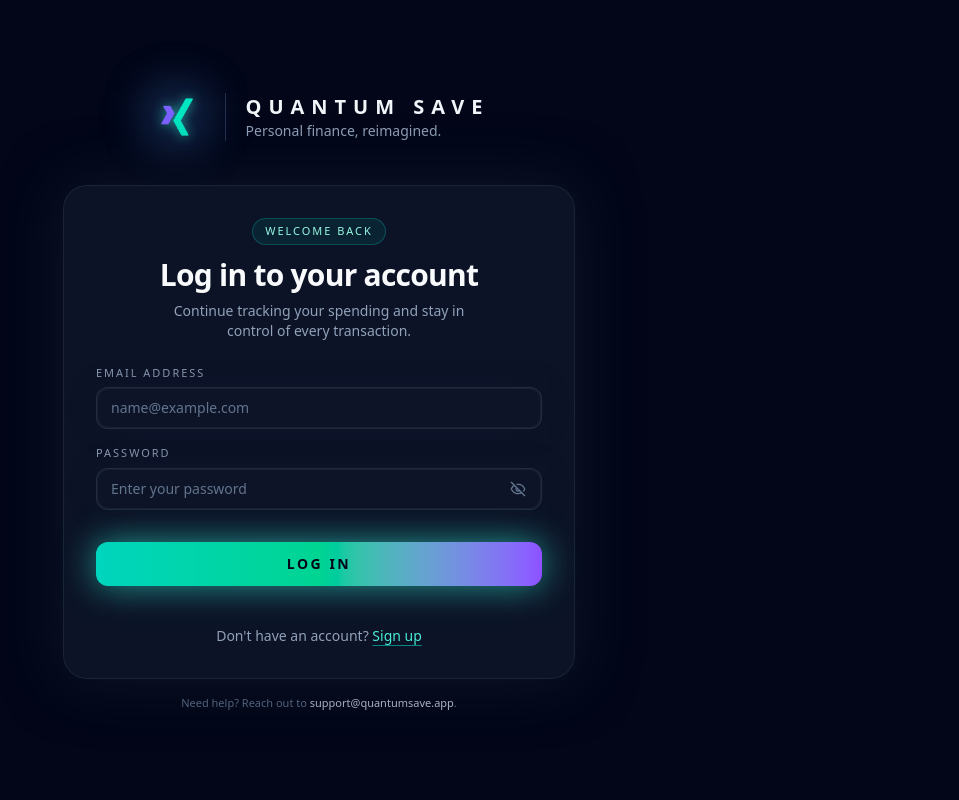
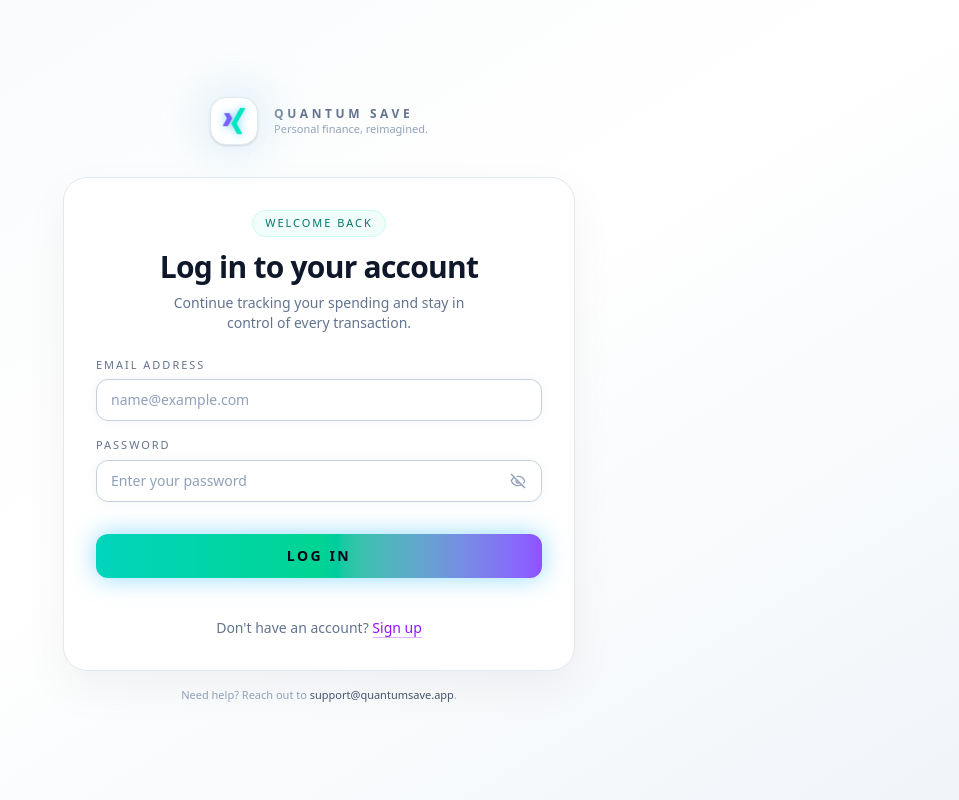
Before and after one commit to azedta/quantum-save-webapp, a React (Vite) app: page /login in a window 1280 px wide. Shown: the whole page, without its empty margins (321-1280 px from the left). Built offline with nearby package versions, Linux system fonts and the light colour scheme.

Commit message:
[UI] Migrate UI to light mode

```diff
--- a/src/components/Input.jsx
+++ b/src/components/Input.jsx
@@ -10,14 +10,14 @@ const Input = ({ label, value, onChange, placeholder, type = 'text' }) => {
   return (
     <div className="flex flex-col gap-1.5">
       {label && (
-        <label className="text-[11px] font-medium uppercase tracking-[0.18em] text-slate-400">
+        <label className="text-[11px] font-medium uppercase tracking-[0.18em] text-slate-500">
           {label}
         </label>
       )}
       <div className="relative">
         <input
-          className="w-full rounded-xl border border-slate-700/80 bg-slate-900/60 px-3.5 py-2.5 pr-10 text-sm text-slate-100 placeholder:text-slate-500 outline-none transition
-                     focus:border-teal-400 focus:ring-2 focus:ring-teal-500/40 focus:ring-offset-0"
+          className="w-full rounded-xl border border-slate-300 bg-white px-3.5 py-2.5 pr-10 text-sm text-slate-900 placeholder:text-slate-400 outline-none transition
+                     focus:border-teal-500 focus:ring-2 focus:ring-teal-500/30 focus:ring-offset-0"
           type={inputType}
           placeholder={placeholder}
           value={value}
@@ -28,18 +28,18 @@ const Input = ({ label, value, onChange, placeholder, type = 'text' }) => {
           <button
             type="button"
             onClick={() => setShowPassword((prev) => !prev)}
-            className="absolute right-3 top-1/2 -translate-y-1/2 inline-flex items-center justify-center rounded-full p-1 hover:bg-slate-800/80 transition"
+            className="absolute right-3 top-1/2 -translate-y-1/2 inline-flex items-center justify-center rounded-full p-1 hover:bg-slate-100 transition"
           >
             {showPassword ? (
-              <Eye className="h-4 w-4 text-teal-300" />
+              <Eye className="h-4 w-4 text-teal-500" />
             ) : (
-              <EyeOff className="h-4 w-4 text-slate-500" />
+              <EyeOff className="h-4 w-4 text-slate-400" />
             )}
           </button>
         )}
 
-        {/* subtle inner glow */}
-        <div className="pointer-events-none absolute inset-px rounded-xl border border-white/5 shadow-[0_0_25px_rgba(15,23,42,0.8)]" />
+        {/* subtle inner outline for a soft, premium feel */}
+        <div className="pointer-events-none absolute inset-px rounded-xl border border-white shadow-[0_0_10px_rgba(148,163,184,0.15)]" />
       </div>
     </div>
   );
--- a/src/pages/Login.jsx
+++ b/src/pages/Login.jsx
@@ -11,10 +11,11 @@ import { LoaderCircle } from 'lucide-react';
 const Login = () => {
   const [email, setEmail] = useState('');
   const [password, setPassword] = useState('');
+
   const [error, setError] = useState(null);
   const [isLoading, setIsLoading] = useState(false);
+
   const { setUser } = useContext(AppContext);
-
   const navigate = useNavigate();
 
   const handleSubmit = async (e) => {
@@ -23,7 +24,6 @@ const Login = () => {
     setError(null);
 
     // BASIC Validation
-
     if (!email.trim()) {
       setError('Please enter your email');
       setIsLoading(false);
@@ -42,14 +42,12 @@ const Login = () => {
       return;
     }
 
-    setError('');
-
-    // LOGIN API CALL
     try {
       const response = await axiosConfig.post(API_ENDPOINTS.LOGIN, {
         email,
         password,
       });
+
       const { token, user } = response.data;
       if (token) {
         localStorage.setItem('token', token);
@@ -69,56 +67,46 @@ const Login = () => {
   };
 
   return (
-    <div className="min-h-screen w-full relative flex items-center justify-center overflow-hidden bg-slate-950">
-      {/* Glowing background orbs */}
-      <div className="pointer-events-none absolute inset-0 -z-10">
-        <div className="absolute -top-40 -left-32 h-80 w-80 rounded-full bg-teal-500/20 blur-3xl" />
-        <div className="absolute -bottom-32 -right-24 h-96 w-96 rounded-full bg-violet-500/25 blur-3xl" />
-        <div className="absolute top-1/2 left-1/2 h-72 w-72 -translate-x-1/2 -translate-y-1/2 rounded-full bg-emerald-500/10 blur-3xl" />
-      </div>
-
-      <div className="relative z-10 w-full max-w-md sm:max-w-lg px-4 sm:px-0">
+    <div className="min-h-screen w-full bg-gradient-to-br from-slate-50 via-white to-slate-100 flex items-center justify-center px-4">
+      <div className="w-full max-w-md sm:max-w-lg">
         {/* Brand header */}
-        <div className="mb-10 flex items-center justify-center">
-          <div className="flex items-center gap-5">
-            {/* Glowy Icon */}
-            <div className="relative h-14 w-14 flex items-center justify-center">
-              <div className="absolute inset-0 rounded-2xl bg-teal-500/20 blur-xl" />
-              <div className="absolute inset-0 rounded-2xl bg-violet-500/20 blur-xl" />
-
-              <img
-                src={quantum_save_icon}
-                alt="Quantum Save Logo"
-                className="relative h-10 w-10 object-contain drop-shadow-[0_0_6px_rgba(45,212,191,0.7)]"
-              />
+        <div className="mb-8 flex items-center justify-center">
+          <div className="flex items-center gap-4">
+            {/* Icon with soft glow */}
+            <div className="relative h-12 w-12 flex items-center justify-center">
+              <div className="absolute inset-0 rounded-2xl bg-teal-100 blur-xl" />
+              <div className="absolute inset-0 rounded-2xl bg-violet-100 blur-xl" />
+              <div className="relative h-full w-full rounded-2xl bg-white border border-slate-200 flex items-center justify-center shadow-sm">
+                <img
+                  src={quantum_save_icon}
+                  alt="Quantum Save Logo"
+                  className="h-7 w-7 object-contain drop-shadow-[0_0_4px_rgba(56,189,248,0.7)]"
+                />
+              </div>
             </div>
 
-            {/* Divider */}
-            <div className="h-12 w-px bg-slate-700/70" />
-
-            {/* Brand text */}
             <div className="flex flex-col leading-tight">
-              <span className="text-xl font-semibold tracking-[0.35em] text-slate-100 uppercase">
-                QUANTUM SAVE
+              <span className="text-xs font-semibold tracking-[0.3em] text-slate-500 uppercase">
+                Quantum Save
               </span>
-              <span className="text-sm text-slate-400">Personal finance, reimagined.</span>
+              <span className="text-[11px] text-slate-400">Personal finance, reimagined.</span>
             </div>
           </div>
         </div>
 
         {/* Card */}
-        <div className="rounded-3xl border border-slate-800/80 bg-slate-900/80 px-6 py-7 sm:px-8 sm:py-8 shadow-[0_0_60px_rgba(15,23,42,0.9)] backdrop-blur-2xl">
+        <div className="rounded-3xl border border-slate-200 bg-white px-6 py-7 sm:px-8 sm:py-8 shadow-[0_18px_45px_rgba(15,23,42,0.05)]">
           <div className="mb-6 flex flex-col items-center text-center">
-            <div className="mb-3 inline-flex items-center gap-2 rounded-full border border-teal-500/30 bg-teal-500/10 px-3 py-1">
-              <span className="text-[11px] font-medium uppercase tracking-[0.18em] text-teal-200">
+            <div className="mb-3 inline-flex items-center gap-2 rounded-full border border-teal-100 bg-teal-50 px-3 py-1">
+              <span className="text-[11px] font-medium uppercase tracking-[0.18em] text-teal-700">
                 Welcome back
               </span>
             </div>
 
-            <h3 className="text-2xl sm:text-3xl font-semibold text-slate-50 tracking-tight">
+            <h3 className="text-2xl sm:text-3xl font-semibold text-slate-900 tracking-tight">
               Log in to your account
             </h3>
-            <p className="mt-2 text-sm text-slate-400 max-w-xs">
+            <p className="mt-2 text-sm text-slate-500 max-w-xs">
               Continue tracking your spending and stay in control of every transaction.
             </p>
           </div>
@@ -142,7 +130,7 @@ const Login = () => {
             </div>
 
             {error && (
-              <p className="rounded-xl border border-red-500/30 bg-red-500/10 px-3 py-2 text-sm text-red-200 text-center">
+              <p className="rounded-xl border border-red-200 bg-red-50 px-3 py-2 text-sm text-red-700 text-center">
                 {error}
               </p>
             )}
@@ -151,8 +139,8 @@ const Login = () => {
               disabled={isLoading}
               className={
                 isLoading
-                  ? 'w-full mt-2 inline-flex items-center justify-center gap-2 rounded-xl bg-gradient-to-r from-teal-400 via-emerald-400 to-violet-500 px-4 py-3 text-sm font-semibold uppercase tracking-[0.18em] text-slate-950 shadow-[0_0_35px_rgba(45,212,191,0.7)] transition hover:scale-[1.01] hover:shadow-[0_0_45px_rgba(168,85,247,0.65)] active:scale-[0.99] opacity-60 cursor-not-allowed'
-                  : 'w-full mt-2 inline-flex items-center justify-center gap-2 rounded-xl bg-gradient-to-r from-teal-400 via-emerald-400 to-violet-500 px-4 py-3 text-sm font-semibold uppercase tracking-[0.18em] text-slate-950 shadow-[0_0_35px_rgba(45,212,191,0.7)] transition hover:scale-[1.01] hover:shadow-[0_0_45px_rgba(168,85,247,0.65)] active:scale-[0.99]'
+                  ? 'w-full mt-2 inline-flex items-center justify-center gap-2 rounded-xl bg-gradient-to-r from-teal-400 via-emerald-400 to-violet-500 px-4 py-3 text-sm font-semibold uppercase tracking-[0.18em] text-slate-950 shadow-[0_0_25px_rgba(56,189,248,0.55)] transition-transform transition-shadow hover:scale-[1.01] hover:shadow-[0_0_35px_rgba(168,85,247,0.45)] active:scale-[0.99] opacity-60 cursor-not-allowed'
+                  : 'w-full mt-2 inline-flex items-center justify-center gap-2 rounded-xl bg-gradient-to-r from-teal-400 via-emerald-400 to-violet-500 px-4 py-3 text-sm font-semibold uppercase tracking-[0.18em] text-slate-950 shadow-[0_0_25px_rgba(56,189,248,0.55)] transition-transform transition-shadow hover:scale-[1.01] hover:shadow-[0_0_35px_rgba(168,85,247,0.45)] active:scale-[0.99]'
               }
               type="submit"
             >
@@ -166,11 +154,11 @@ const Login = () => {
               )}
             </button>
 
-            <p className="text-xs sm:text-sm text-slate-400 text-center mt-4">
+            <p className="text-xs sm:text-sm text-slate-500 text-center mt-4">
               Don&apos;t have an account?{' '}
               <Link
                 to="/signup"
-                className="font-medium text-teal-300 hover:text-teal-200 underline underline-offset-4 decoration-teal-500/70"
+                className="font-medium text-purple-600 hover:text-purple-700 underline underline-offset-4 decoration-purple-300"
               >
                 Sign up
               </Link>
@@ -178,8 +166,8 @@ const Login = () => {
           </form>
         </div>
 
-        <p className="mt-4 text-[11px] text-center text-slate-500">
-          Need help? Reach out to <span className="text-slate-300">support@quantumsave.app</span>.
+        <p className="mt-4 text-[11px] text-center text-slate-400">
+          Need help? Reach out to <span className="text-slate-600">support@quantumsave.app</span>.
         </p>
       </div>
     </div>
--- a/src/pages/Signup.jsx
+++ b/src/pages/Signup.jsx
@@ -14,20 +14,28 @@ const Signup = () => {
   const [fullName, setFullName] = useState('');
   const [email, setEmail] = useState('');
   const [password, setPassword] = useState('');
+  const [profilePhoto, setProfilePhoto] = useState(null);
+
   const [error, setError] = useState(null);
   const [isLoading, setIsLoading] = useState(false);
-  const [profilePhoto, setProfilePhoto] = useState(null);
 
   const navigate = useNavigate();
 
   const handleSubmit = async (e) => {
     e.preventDefault();
+    setIsLoading(true);
+    setError(null);
     let profileImageUrl = '';
-    setIsLoading(true);
 
     // BASIC Validation
     if (!fullName.trim()) {
       setError('Please enter your full name');
+      setIsLoading(false);
+      return;
+    }
+
+    if (!email.trim()) {
+      setError('Please enter your email');
       setIsLoading(false);
       return;
     }
@@ -44,9 +52,6 @@ const Signup = () => {
       return;
     }
 
-    setError('');
-
-    // SIGN UP API CALL
     try {
       // Upload image if present
       if (profilePhoto) {
@@ -60,67 +65,60 @@ const Signup = () => {
         password,
         profileImageUrl,
       });
+
       if (response.status === 201) {
         toast.success('Profile created successfully.');
         navigate('/login');
       }
     } catch (err) {
       console.error('Something went wrong', err);
-      setError(err.message);
+      setError(err?.response?.data?.message || 'Something went wrong. Please try again.');
     } finally {
       setIsLoading(false);
     }
   };
 
   return (
-    <div className="min-h-screen w-full relative flex items-center justify-center overflow-hidden bg-slate-950">
-      {/* Glowing background orbs */}
-      <div className="pointer-events-none absolute inset-0 -z-10">
-        <div className="absolute -top-40 -left-32 h-80 w-80 rounded-full bg-teal-500/20 blur-3xl" />
-        <div className="absolute -bottom-32 -right-24 h-96 w-96 rounded-full bg-violet-500/25 blur-3xl" />
-        <div className="absolute top-1/2 left-1/2 h-72 w-72 -translate-x-1/2 -translate-y-1/2 rounded-full bg-emerald-500/10 blur-3xl" />
-      </div>
-
-      <div className="relative z-10 w-full max-w-md sm:max-w-lg px-4 sm:px-0">
+    <div className="min-h-screen w-full bg-gradient-to-br from-slate-50 via-white to-slate-100 flex items-center justify-center px-4">
+      <div className="w-full max-w-md sm:max-w-lg">
         {/* Brand header */}
-        <div className="mb-10 flex items-center justify-center">
-          <div className="flex items-center gap-5">
-            {/* Glowy Icon */}
-            <div className="relative h-14 w-14 flex items-center justify-center">
-              <div className="absolute inset-0 rounded-2xl bg-teal-500/20 blur-xl"></div>
-              <div className="absolute inset-0 rounded-2xl bg-violet-500/20 blur-xl"></div>
-
-              <img
-                src={quantum_save_icon}
-                alt="Quantum Save Logo"
-                className="relative h-10 w-10 object-contain drop-shadow-[0_0_6px_rgba(45,212,191,0.7)]"
-              />
+        <div className="mb-8 flex items-center justify-center">
+          <div className="flex items-center gap-4">
+            {/* Icon with soft glow */}
+            <div className="relative h-12 w-12 flex items-center justify-center">
+              <div className="absolute inset-0 rounded-2xl bg-teal-100 blur-xl" />
+              <div className="absolute inset-0 rounded-2xl bg-violet-100 blur-xl" />
+              <div className="relative h-full w-full rounded-2xl bg-white border border-slate-200 flex items-center justify-center shadow-sm">
+                <img
+                  src={quantum_save_icon}
+                  alt="Quantum Save Logo"
+                  className="h-7 w-7 object-contain drop-shadow-[0_0_4px_rgba(56,189,248,0.7)]"
+                />
+              </div>
             </div>
 
-            <div className="h-12 w-px bg-slate-700/70"></div>
-
             <div className="flex flex-col leading-tight">
-              <span className="text-xl font-semibold tracking-[0.35em] text-slate-100 uppercase">
-                QUANTUM SAVE
+              <span className="text-xs font-semibold tracking-[0.3em] text-slate-500 uppercase">
+                Quantum Save
               </span>
-              <span className="text-sm text-slate-400">Personal finance, reimagined.</span>
+              <span className="text-[11px] text-slate-400">Personal finance, reimagined.</span>
             </div>
           </div>
         </div>
 
         {/* Card */}
-        <div className="rounded-3xl border border-slate-800/80 bg-slate-900/80 px-6 py-7 sm:px-8 sm:py-8 shadow-[0_0_60px_rgba(15,23,42,0.9)] backdrop-blur-2xl">
+        <div className="rounded-3xl border border-slate-200 bg-white px-6 py-7 sm:px-8 sm:py-8 shadow-[0_18px_45px_rgba(15,23,42,0.05)]">
           <div className="mb-6 flex flex-col items-center text-center">
-            <div className="mb-3 inline-flex items-center gap-2 rounded-full border border-teal-500/30 bg-teal-500/10 px-3 py-1">
-              <span className="text-[11px] font-medium uppercase tracking-[0.18em] text-teal-200">
+            <div className="mb-3 inline-flex items-center gap-2 rounded-full border border-purple-100 bg-purple-50 px-3 py-1">
+              <span className="text-[11px] font-medium uppercase tracking-[0.18em] text-purple-600">
                 Start your quantum journey
               </span>
             </div>
 
-            <h3 className="text-2xl sm:text-3xl font-semibold text-slate-50 tracking-tight">
+            <h3 className="text-2xl sm:text-3xl font-semibold text-slate-900 tracking-tight">
               Create your account
             </h3>
-            <p className="mt-2 text-sm text-slate-400 max-w-xs">
+            <p className="mt-2 text-sm text-slate-500 max-w-xs">
               Track spending, visualize insights, and stay ahead of every transaction.
             </p>
           </div>
@@ -156,7 +154,7 @@ const Signup = () => {
             </div>
 
             {error && (
-              <p className="rounded-xl border border-red-500/30 bg-red-500/10 px-3 py-2 text-sm text-red-200 text-center">
+              <p className="rounded-xl border border-red-200 bg-red-50 px-3 py-2 text-sm text-red-700 text-center">
                 {error}
               </p>
             )}
@@ -165,8 +163,8 @@ const Signup = () => {
               disabled={isLoading}
               className={
                 isLoading
-                  ? 'w-full mt-2 inline-flex items-center justify-center gap-2 rounded-xl bg-gradient-to-r from-teal-400 via-emerald-400 to-violet-500 px-4 py-3 text-sm font-semibold uppercase tracking-[0.18em] text-slate-950 shadow-[0_0_35px_rgba(45,212,191,0.7)] transition hover:scale-[1.01] hover:shadow-[0_0_45px_rgba(168,85,247,0.65)] active:scale-[0.99] opacity-60 cursor-not-allowed'
-                  : 'w-full mt-2 inline-flex items-center justify-center gap-2 rounded-xl bg-gradient-to-r from-teal-400 via-emerald-400 to-violet-500 px-4 py-3 text-sm font-semibold uppercase tracking-[0.18em] text-slate-950 shadow-[0_0_35px_rgba(45,212,191,0.7)] transition hover:scale-[1.01] hover:shadow-[0_0_45px_rgba(168,85,247,0.65)] active:scale-[0.99]'
+                  ? 'w-full mt-2 inline-flex items-center justify-center gap-2 rounded-xl bg-gradient-to-r from-teal-400 via-emerald-400 to-violet-500 px-4 py-3 text-sm font-semibold uppercase tracking-[0.18em] text-slate-950 shadow-[0_0_25px_rgba(56,189,248,0.55)] transition-transform transition-shadow hover:scale-[1.01] hover:shadow-[0_0_35px_rgba(168,85,247,0.45)] active:scale-[0.99] opacity-60 cursor-not-allowed'
+                  : 'w-full mt-2 inline-flex items-center justify-center gap-2 rounded-xl bg-gradient-to-r from-teal-400 via-emerald-400 to-violet-500 px-4 py-3 text-sm font-semibold uppercase tracking-[0.18em] text-slate-950 shadow-[0_0_25px_rgba(56,189,248,0.55)] transition-transform transition-shadow hover:scale-[1.01] hover:shadow-[0_0_35px_rgba(168,85,247,0.45)] active:scale-[0.99]'
               }
               type="submit"
             >
@@ -180,11 +178,11 @@ const Signup = () => {
               )}
             </button>
 
-            <p className="text-xs sm:text-sm text-slate-400 text-center mt-4">
+            <p className="text-xs sm:text-sm text-slate-500 text-center mt-4">
               Already have an account?{' '}
               <Link
                 to="/login"
-                className="font-medium text-teal-300 hover:text-teal-200 underline underline-offset-4 decoration-teal-500/70"
+                className="font-medium text-purple-600 hover:text-purple-700 underline underline-offset-4 decoration-purple-300"
               >
                 Log in
               </Link>
@@ -192,9 +190,9 @@ const Signup = () => {
           </form>
         </div>
 
-        <p className="mt-4 text-[11px] text-center text-slate-500">
-          By creating an account, you agree to our <span className="text-slate-300">Terms</span> &{' '}
-          <span className="text-slate-300">Privacy Policy</span>.
+        <p className="mt-4 text-[11px] text-center text-slate-400">
+          By creating an account, you agree to our <span className="text-slate-600">Terms</span> &{' '}
+          <span className="text-slate-600">Privacy Policy</span>.
         </p>
       </div>
     </div>
```
Also changed, not shown: src/components/Dashboard.jsx (+2 -9 lines), src/components/Menubar.jsx (+18 -18 lines), src/components/ProfilePhotoSelector.jsx (+9 -11 lines), src/components/Sidebar.jsx (+6 -6 lines).
